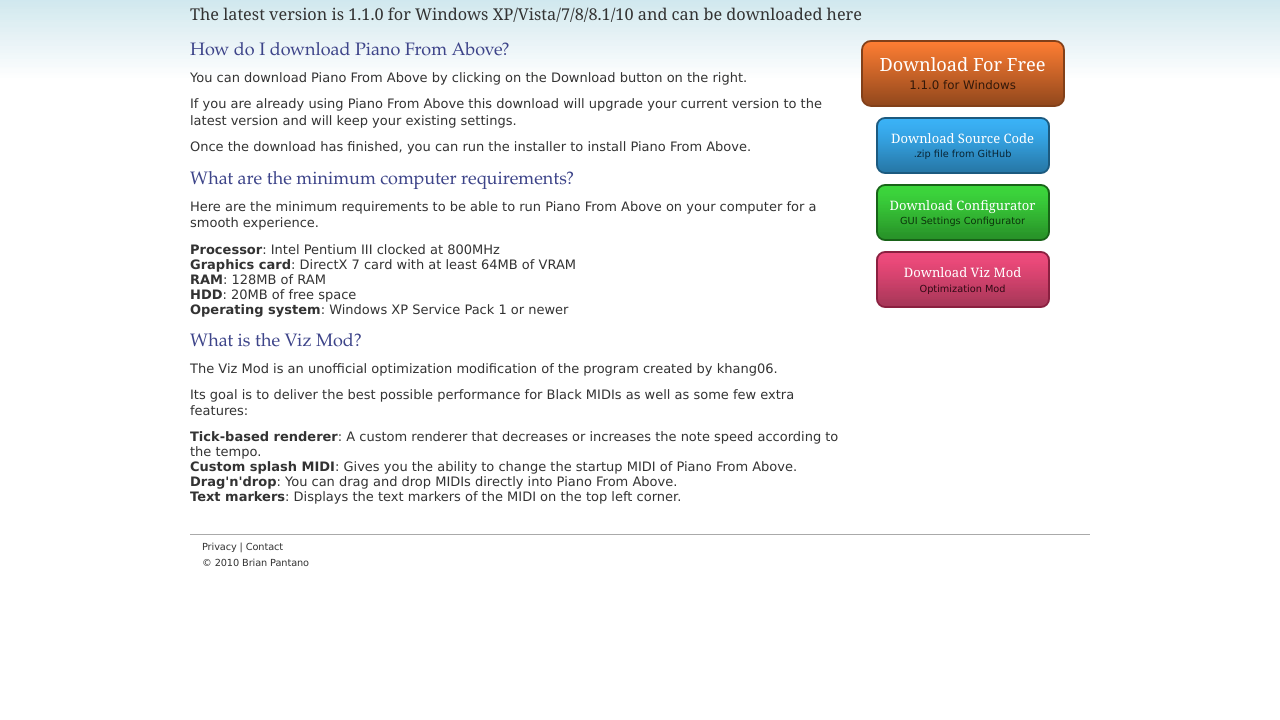
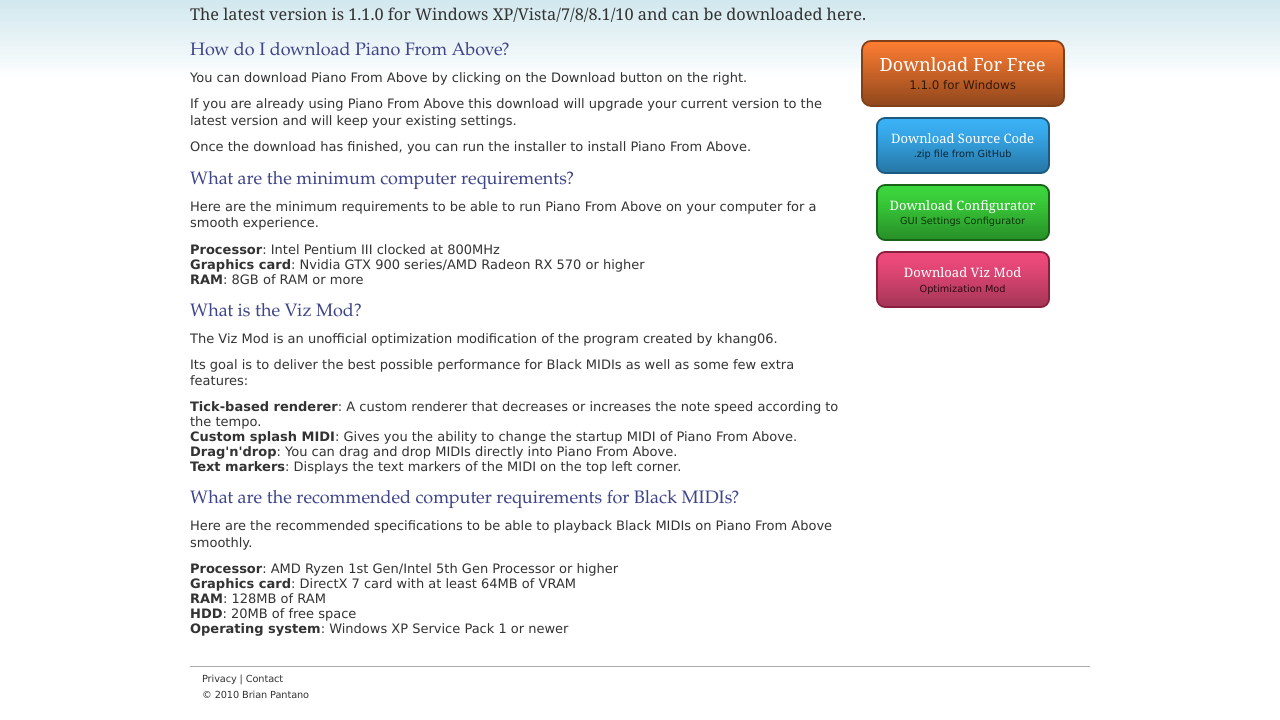
Before and after one commit to MyBlackMIDIScore/PFAMirror, a plain HTML site: page download.html in a window 1280 px wide. Shown: the part 172-892 px from the top of the page. Before the commit the page ends 800 px from the top, so only its background shows below. Drawn offline with Linux system fonts and the light colour scheme.

Commit message:
Update download.html

```diff
--- a/download.html
+++ b/download.html
@@ -33,7 +33,7 @@
 
 <div class="main">
   <h1>Download Piano From Above</h1>
-  <h3>The latest version is 1.1.0 for Windows XP/Vista/7/8/8.1/10 and can be downloaded here</h3>
+  <h3>The latest version is 1.1.0 for Windows XP/Vista/7/8/8.1/10 and can be downloaded here.</h3>
 
   <div class="mainTbl">
     <div class="answer">
@@ -45,10 +45,8 @@
       <h2>What are the minimum computer requirements?</h2>
       <p>Here are the minimum requirements to be able to run Piano From Above on your computer for a smooth experience.</p>
         <b>Processor</b>: Intel Pentium III clocked at 800MHz<br />
-        <b>Graphics card</b>: DirectX 7 card with at least 64MB of VRAM<br />
-        <b>RAM</b>: 128MB of RAM<br />
-        <b>HDD</b>: 20MB of free space<br />
-        <b>Operating system</b>: Windows XP Service Pack 1 or newer
+        <b>Graphics card</b>: Nvidia GTX 900 series/AMD Radeon RX 570 or higher<br />
+        <b>RAM</b>: 8GB of RAM or more<br />
       </p>
 
       <h2>What is the Viz Mod?</h2>
@@ -58,6 +56,15 @@
         <b>Custom splash MIDI</b>: Gives you the ability to change the startup MIDI of Piano From Above.<br/>
         <b>Drag'n'drop</b>: You can drag and drop MIDIs directly into Piano From Above.<br/>
         <b>Text markers</b>: Displays the text markers of the MIDI on the top left corner.<br/>
+      </p>
+
+      <h2>What are the recommended computer requirements for Black MIDIs?</h2>
+      <p>Here are the recommended specifications to be able to playback Black MIDIs on Piano From Above smoothly.</p>
+        <b>Processor</b>: AMD Ryzen 1st Gen/Intel 5th Gen Processor or higher<br />
+        <b>Graphics card</b>: DirectX 7 card with at least 64MB of VRAM<br />
+        <b>RAM</b>: 128MB of RAM<br />
+        <b>HDD</b>: 20MB of free space<br />
+        <b>Operating system</b>: Windows XP Service Pack 1 or newer
       </p>
     </div>
 
```
